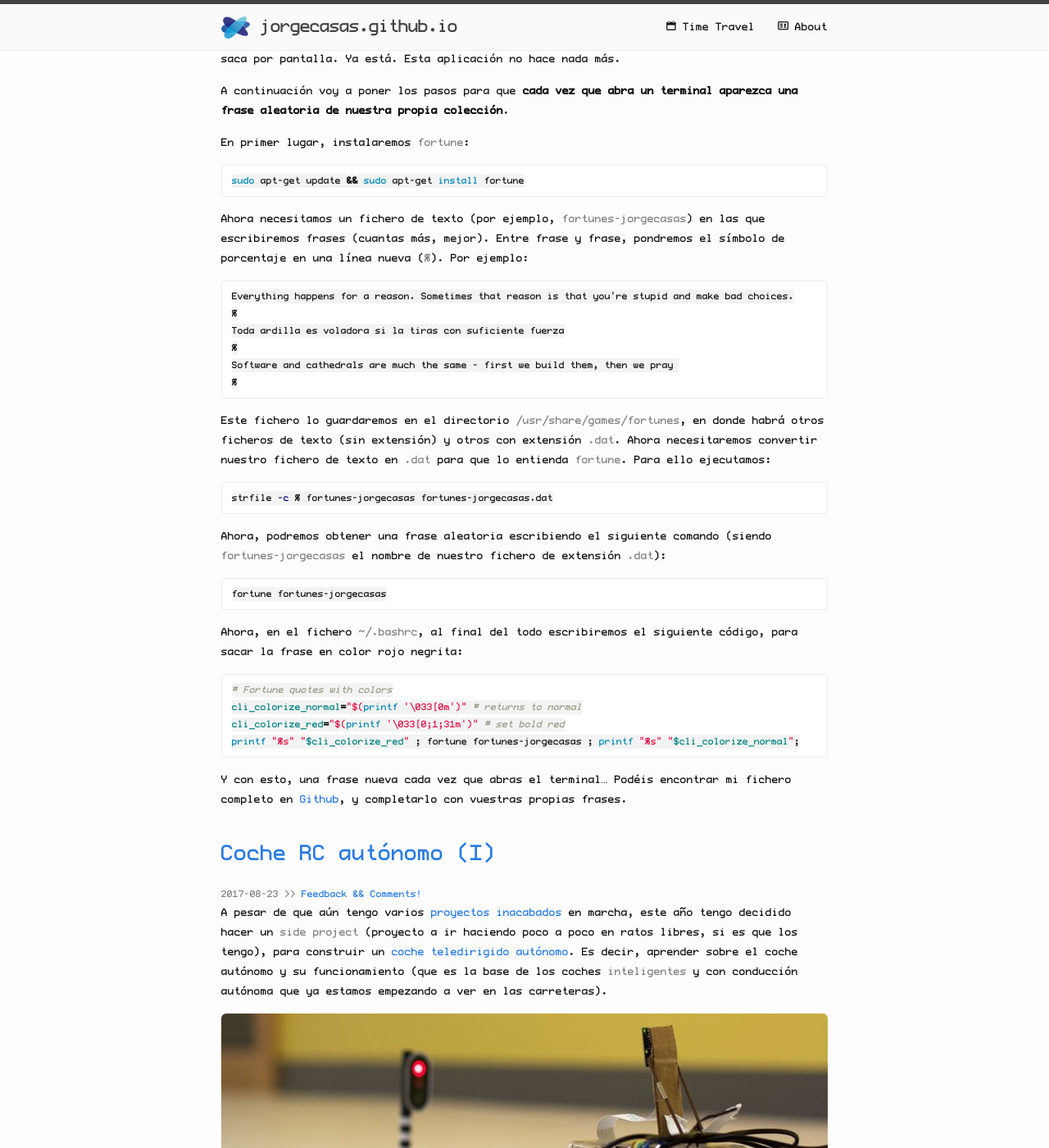
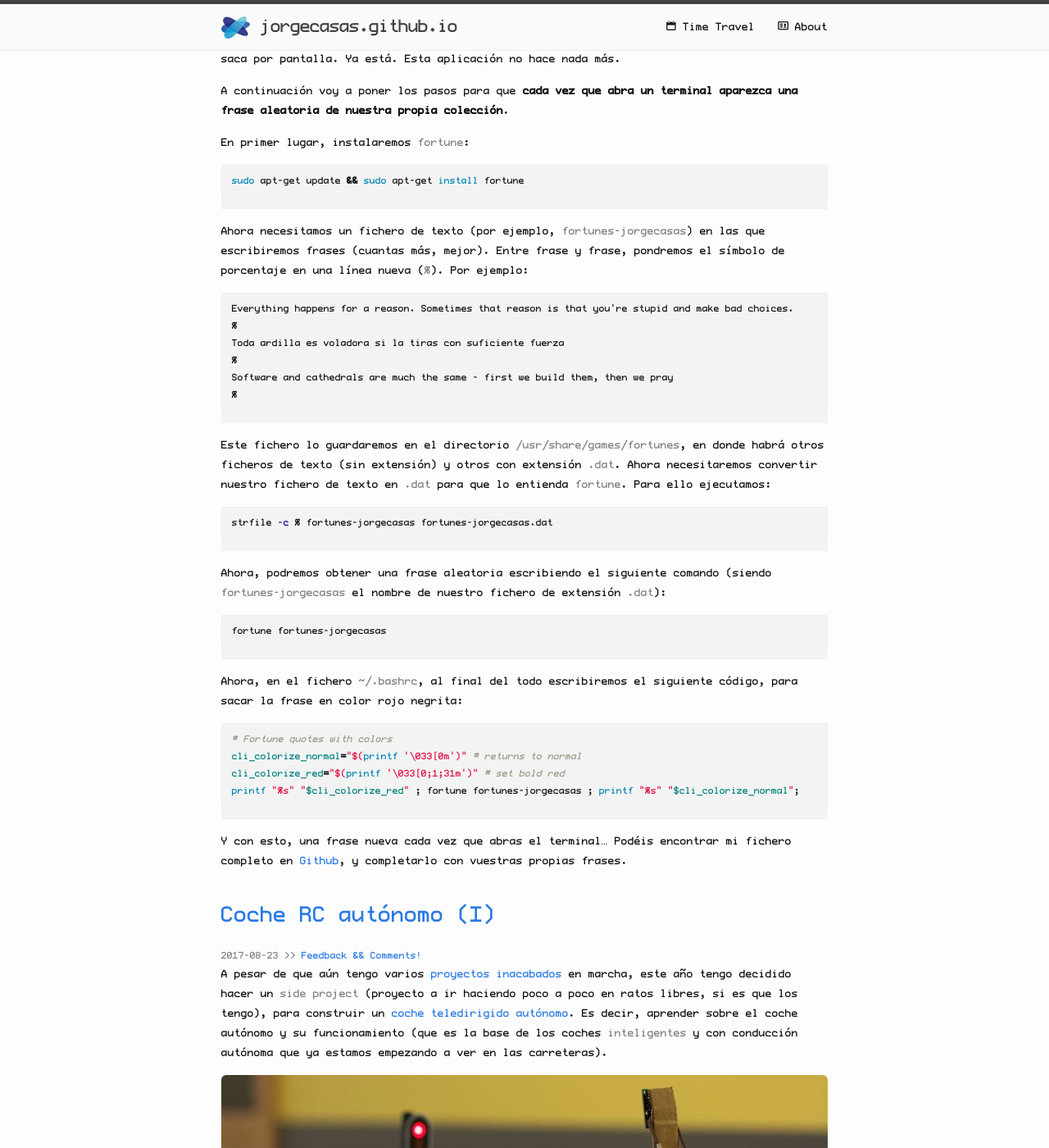
Before and after one commit to jorgecasas/jorgecasas.github.io, a Jekyll site: the page built from index.html, in a window 1280 px wide and 1400 px high, scrolled down 3121 px. Shown: the whole window at 82% size. Built offline with Jekyll 4.4.1, drawn with Linux system fonts in a browser that asks for light colours; the list of posts is cut into pages by our own code; comment, search, counter and statistics services are not loaded.

Commit message:
Updated CSS styles for highlighting

```diff
--- a/_sass/_syntax-highlighting.scss
+++ b/_sass/_syntax-highlighting.scss
@@ -2,7 +2,10 @@
  * Syntax highlighting styles
  */
 .highlight {
-    background: #fff;
+
+    background: #F3F3F3;
+    overflow: auto;
+
     @extend %vertical-rhythm;
 
     .c     { color: #998; font-style: italic } // Comment
--- a/css/main.scss
+++ b/css/main.scss
@@ -2,7 +2,6 @@
 # Only the main Sass file needs front matter (the dashes are enough)
 ---
 @charset "utf-8";
-
 
 @font-face {
     font-family: ProFontWindows;
```
